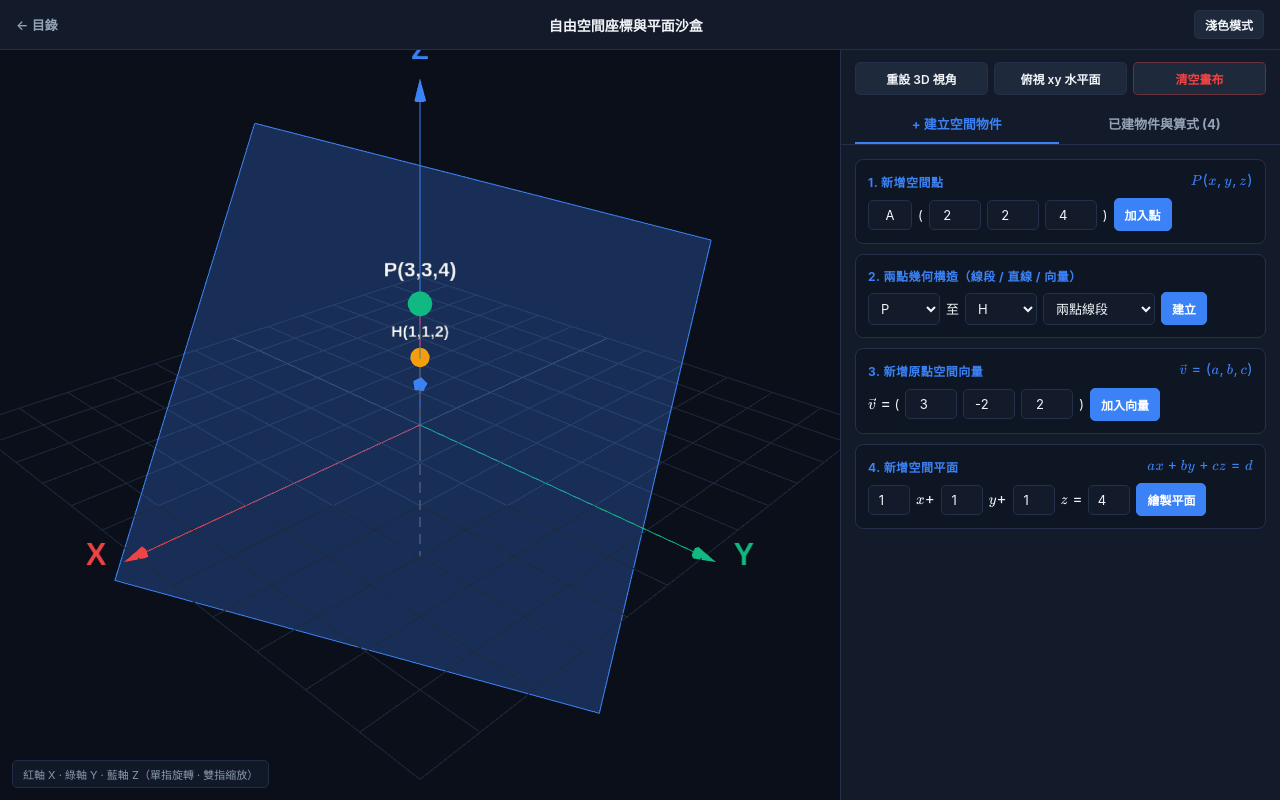
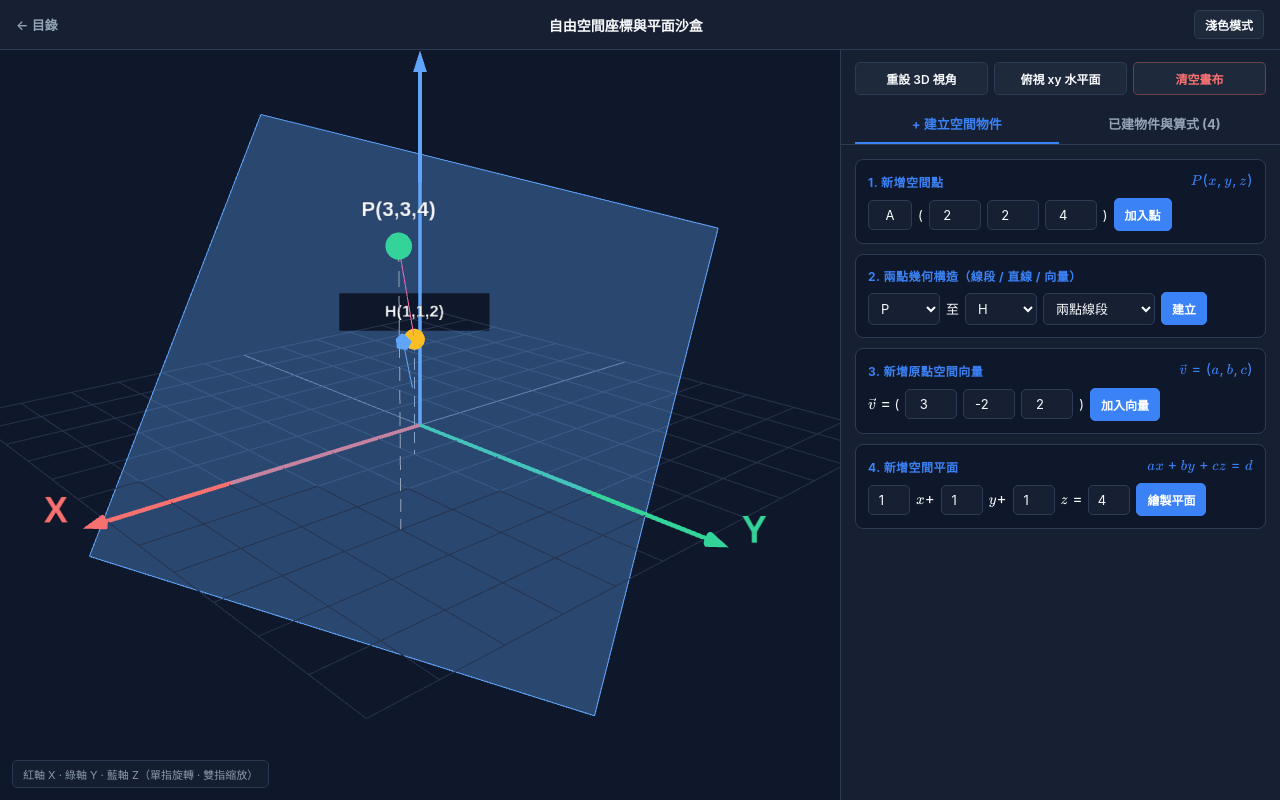
Before and after one commit to cooldragon-JJC8633/math-3d, a plain HTML site: page templates/sandbox.html in a window 1280 px wide. Drawn offline with nearby package versions, Linux system fonts and the light colour scheme; animation ran at ten frames a second.

Commit message:
Update sandbox.html

```diff
--- a/templates/sandbox.html
+++ b/templates/sandbox.html
@@ -11,9 +11,9 @@
   <script src="https://cdn.jsdelivr.net/npm/three@0.128.0/examples/js/controls/OrbitControls.js"></script>
   <style>
     :root {
-      --bg-base: #0b0f19; --bg-panel: #131a2a; --bg-card: #0f1623;
-      --border: #243049; --accent: #3b82f6; --text-main: #f1f5f9;
-      --text-muted: #94a3b8; --btn-bg: #1e293b; --input-bg: #131a2a;
+      --bg-base: #0f172a; --bg-panel: #162032; --bg-card: #0f172a;
+      --border: #2d3b55; --accent: #3b82f6; --text-main: #f8fafc;
+      --text-muted: #94a3b8; --btn-bg: #1e293b; --input-bg: #162032;
     }
     body.light-theme {
       --bg-base: #f8fafc; --bg-panel: #ffffff; --bg-card: #f1f5f9;
@@ -34,8 +34,6 @@
     #hint-badge { position: absolute; bottom: 12px; left: 12px; background: var(--bg-panel); opacity: 0.92; padding: 5px 10px; border-radius: 5px; font-size: 11px; color: var(--text-muted); pointer-events: none; border: 1px solid var(--border); }
 
     #panel { flex: 1; max-width: 440px; background: var(--bg-panel); border-left: 1px solid var(--border); display: flex; flex-direction: column; overflow: hidden; }
-
-    /* 頂部視角快捷列 + 分頁標籤列 */
     .panel-top { padding: 12px 14px 0 14px; border-bottom: 1px solid var(--border); background: var(--bg-panel); }
     .cam-bar { display: flex; gap: 6px; margin-bottom: 10px; }
     .cam-bar button { flex: 1; }
@@ -63,9 +61,8 @@
 
     button.ctrl { background: var(--btn-bg); color: var(--text-main); border: 1px solid var(--border); padding: 7px 10px; border-radius: 5px; font-size: 12px; font-weight: 600; cursor: pointer; }
     button.ctrl.primary { background: var(--accent); border-color: var(--accent); color: #fff; }
-    button.ctrl.danger { color: #ef4444; border-color: rgba(239, 68, 68, 0.35); }
+    button.ctrl.danger { color: #f87171; border-color: rgba(248, 113, 113, 0.35); }
 
-    /* 清爽分頁版物件清單 */
     .obj-list { display: flex; flex-direction: column; gap: 8px; }
     .obj-item { display: flex; justify-content: space-between; align-items: center; background: var(--bg-card); padding: 10px 12px; border-radius: 8px; font-size: 13px; border: 1px solid var(--border); gap: 8px; }
     .obj-sub { display: block; font-size: 11.5px; color: var(--text-muted); margin-top: 3px; font-family: ui-monospace, SFMono-Regular, Menlo, monospace; }
@@ -109,7 +106,6 @@
       </div>
     </div>
 
-    <!-- 分頁 1：建立物件表單 -->
     <div id="tab-build" class="tab-content active">
       <div class="card">
         <h2>1. 新增空間點 $P(x, y, z)$</h2>
@@ -163,7 +159,6 @@
       </div>
     </div>
 
-    <!-- 分頁 2：獨立物件清單與幾何資訊 -->
     <div id="tab-list" class="tab-content">
       <div class="obj-list" id="obj-list"></div>
     </div>
@@ -174,16 +169,12 @@
   const katexOpts = { delimiters: [{left: "$$", right: "$$", display: true}, {left: "$", right: "$", display: false}] };
   renderMathInElement(document.body, katexOpts);
 
-  // 分頁切換邏輯
   function switchTab(tabId) {
     document.querySelectorAll('.tab-btn').forEach(b => b.classList.toggle('active', b.dataset.tab === tabId));
     document.querySelectorAll('.tab-content').forEach(c => c.classList.toggle('active', c.id === tabId));
   }
-  document.querySelectorAll('.tab-btn').forEach(btn => {
-    btn.onclick = () => switchTab(btn.dataset.tab);
-  });
+  document.querySelectorAll('.tab-btn').forEach(btn => { btn.onclick = () => switchTab(btn.dataset.tab); });
 
-  // 手機版收合面板
   const toggleBtn = document.getElementById('btn-mobile-toggle');
   const panelEl = document.getElementById('panel');
   toggleBtn.onclick = () => {
@@ -192,11 +183,11 @@
     window.dispatchEvent(new Event('resize'));
   };
 
-  // Three.js 場景（高中數學右手座標系：X朝前左、Y朝右、Z朝正上方）
+  // Three.js 場景（調校相機仰角讓 X/Y/Z 三軸清晰分開）
   const container = document.getElementById('canvas-container');
   const scene = new THREE.Scene();
   const camera = new THREE.PerspectiveCamera(42, container.clientWidth / container.clientHeight, 0.1, 100);
-  const camDef = new THREE.Vector3(11.5, 8.5, 11.5);
+  const camDef = new THREE.Vector3(12.5, 6.2, 11.0);
   const camTop = new THREE.Vector3(0.01, 16, 0.01);
   camera.position.copy(camDef);
 
@@ -214,23 +205,38 @@
 
   function m2w(x, y, z) { return new THREE.Vector3(y, z, x); }
 
-  const gridHelper = new THREE.GridHelper(12, 12, 0x334155, 0x1e293b);
+  // 高對比水平地板網格（深色模式下清楚可見）
+  let gridHelper = new THREE.GridHelper(12, 12, 0x64748b, 0x26334d);
   scene.add(gridHelper);
 
-  function makeAxis(dir, color, labelTxt, labelPos) {
-    scene.add(new THREE.ArrowHelper(dir, new THREE.Vector3(0,0,0), 6.2, color, 0.35, 0.2));
+  // 加粗版立體圓柱座標軸（解決 WebGL 細線在深色模式看不清的問題）
+  function makeThickAxis(endVec, colorHex, labelTxt, labelPos) {
+    const len = endVec.length();
+    const cylGeo = new THREE.CylinderGeometry(0.032, 0.032, len, 12);
+    cylGeo.translate(0, len / 2, 0);
+    const cylMat = new THREE.MeshBasicMaterial({ color: colorHex });
+    const cyl = new THREE.Mesh(cylGeo, cylMat);
+    cyl.quaternion.setFromUnitVectors(new THREE.Vector3(0, 1, 0), endVec.clone().normalize());
+    scene.add(cyl);
+
+    const coneGeo = new THREE.ConeGeometry(0.11, 0.32, 16);
+    const cone = new THREE.Mesh(coneGeo, cylMat);
+    cone.position.copy(endVec);
+    cone.quaternion.copy(cyl.quaternion);
+    scene.add(cone);
+
     const c = document.createElement('canvas'); c.width = 64; c.height = 64;
-    const ctx = c.getContext('2d'); ctx.fillStyle = color; ctx.font = 'bold 36px sans-serif';
+    const ctx = c.getContext('2d'); ctx.fillStyle = colorHex; ctx.font = 'bold 38px sans-serif';
     ctx.textAlign = 'center'; ctx.textBaseline = 'middle'; ctx.fillText(labelTxt, 32, 32);
     const sp = new THREE.Sprite(new THREE.SpriteMaterial({ map: new THREE.CanvasTexture(c), transparent: true }));
-    sp.position.copy(labelPos); sp.scale.set(0.8, 0.8, 0.8); scene.add(sp);
+    sp.position.copy(labelPos); sp.scale.set(0.85, 0.85, 0.85); scene.add(sp);
   }
-  makeAxis(new THREE.Vector3(0, 0, 1), '#ef4444', 'X', new THREE.Vector3(0, 0.3, 6.6));
-  makeAxis(new THREE.Vector3(1, 0, 0), '#10b981', 'Y', new THREE.Vector3(6.6, 0.3, 0));
-  makeAxis(new THREE.Vector3(0, 1, 0), '#3b82f6', 'Z', new THREE.Vector3(0, 6.6, 0));
+  makeThickAxis(new THREE.Vector3(0, 0, 6.2), '#f87171', 'X', new THREE.Vector3(0, 0.35, 6.7));
+  makeThickAxis(new THREE.Vector3(6.2, 0, 0), '#34d399', 'Y', new THREE.Vector3(6.7, 0.35, 0));
+  makeThickAxis(new THREE.Vector3(0, 6.2, 0), '#60a5fa', 'Z', new THREE.Vector3(0, 6.7, 0));
 
   const userObjects = [];
-  const palette = ['#3b82f6', '#10b981', '#f59e0b', '#ec4899', '#8b5cf6', '#06b6d4'];
+  const palette = ['#60a5fa', '#34d399', '#fbbf24', '#f472b6', '#a78bfa', '#22d3ee'];
   let colorIdx = 0;
   function nextColor() { return palette[(colorIdx++) % palette.length]; }
 
@@ -249,10 +255,7 @@
     const s1 = document.getElementById('sel-p1');
     const s2 = document.getElementById('sel-p2');
     s1.innerHTML = ''; s2.innerHTML = '';
-    pts.forEach((p, idx) => {
-      s1.add(new Option(p.name, idx));
-      s2.add(new Option(p.name, idx));
-    });
+    pts.forEach((p, idx) => { s1.add(new Option(p.name, idx)); s2.add(new Option(p.name, idx)); });
     if (pts.length >= 2) s2.selectedIndex = 1;
   }
 
@@ -291,11 +294,11 @@
     const col = nextColor();
     const g = new THREE.Group();
     const pos = m2w(x, y, z);
-    const dot = new THREE.Mesh(new THREE.SphereGeometry(0.16, 16, 16), new THREE.MeshBasicMaterial({ color: col }));
+    const dot = new THREE.Mesh(new THREE.SphereGeometry(0.17, 16, 16), new THREE.MeshBasicMaterial({ color: col }));
     dot.position.copy(pos); g.add(dot);
 
     const proj = m2w(x, y, 0);
-    const dash = new THREE.Line(new THREE.BufferGeometry().setFromPoints([pos, proj]), new THREE.LineDashedMaterial({ color: 0x64748b, dashSize: 0.18, gapSize: 0.12 }));
+    const dash = new THREE.Line(new THREE.BufferGeometry().setFromPoints([pos, proj]), new THREE.LineDashedMaterial({ color: 0x94a3b8, dashSize: 0.2, gapSize: 0.12 }));
     dash.computeLineDistances(); g.add(dash);
 
     const textStr = `${name}(${x},${y},${z})`;
@@ -382,7 +385,7 @@
     const centerOnPlane = nUnit.clone().multiplyScalar(distFromOrigin);
 
     const planeGeo = new THREE.PlaneGeometry(8, 8);
-    const mesh = new THREE.Mesh(planeGeo, new THREE.MeshBasicMaterial({ color: col, side: THREE.DoubleSide, transparent: true, opacity: 0.28 }));
+    const mesh = new THREE.Mesh(planeGeo, new THREE.MeshBasicMaterial({ color: col, side: THREE.DoubleSide, transparent: true, opacity: 0.34 }));
     mesh.quaternion.setFromUnitVectors(new THREE.Vector3(0, 0, 1), nUnit);
     mesh.position.copy(centerOnPlane);
     g.add(mesh);
@@ -392,7 +395,7 @@
     edges.position.copy(centerOnPlane);
     g.add(edges);
 
-    g.add(new THREE.ArrowHelper(nUnit, centerOnPlane, 2.4, col, 0.35, 0.22));
+    g.add(new THREE.ArrowHelper(nUnit, centerOnPlane, 2.5, col, 0.38, 0.24));
     scene.add(g);
     userObjects.push({ type: 'plane', label: `平面 ${a}x + ${b}y + ${c}z = ${d}`, sub: `法向量 n = (${a}, ${b}, ${c})`, color: col, group: g });
     renderObjList();
@@ -421,11 +424,12 @@
     addPlane(Number(document.getElementById('pl-a').value), Number(document.getElementById('pl-b').value), Number(document.getElementById('pl-c').value), Number(document.getElementById('pl-d').value));
   };
 
-  // 深淺色模式切換（同步更新 3D 點標籤與基準網格顏色）
   document.getElementById('btn-theme').onclick = (e) => {
     const isLight = document.body.classList.toggle('light-theme');
     e.target.textContent = isLight ? '深色模式' : '淺色模式';
-    gridHelper.material.color.setHex(isLight ? 0xcbd5e1 : 0x334155);
+    scene.remove(gridHelper);
+    gridHelper = new THREE.GridHelper(12, 12, isLight ? 0x94a3b8 : 0x64748b, isLight ? 0xe2e8f0 : 0x26334d);
+    scene.add(gridHelper);
     userObjects.forEach(obj => {
       if (obj.type === 'point' && obj.sprite) {
         obj.sprite.material.map.dispose();
@@ -435,7 +439,7 @@
     });
   };
 
-  // 預設載入一組精簡的「點到平面垂足」結構示範（停留在建立分頁方便直接操作）
+  // 預設載入精簡的「點到平面垂足」結構示範
   addPlane(1, 1, 1, 4, false);
   addPoint('P', 3, 3, 4, false);
   addPoint('H', 1, 1, 2, false);
```
